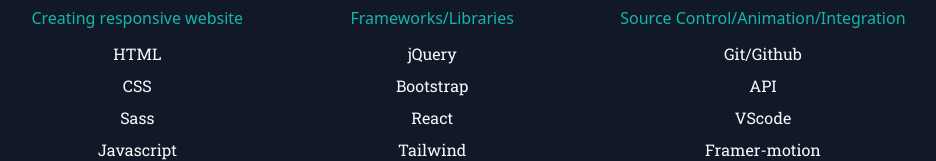
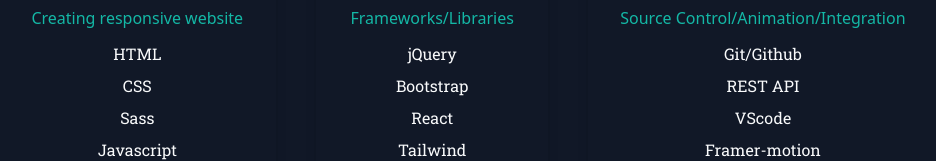
Before and after one commit to Tpisaac/tpisaac.github.io, a React (Vite) app: page /Contact in a window 1280 px wide. Shown: the part 1974-2135 px from the top of the page, without its empty margins (172-1108 px from the left). Built offline with nearby package versions, Linux system fonts and the light colour scheme.

Commit message:
added required to input

```diff
--- a/src/components/Contact.jsx
+++ b/src/components/Contact.jsx
@@ -60,12 +60,14 @@
           type="email"
           placeholder="Email"
           name="email"
+          required
         />
         <textarea
           className="bg-[#ccd6f6] p-2"
           name="message"
           rows={8}
           placeholder="Message"
+          required
         ></textarea>
         <button className="dark:text-white bg-black dark:bg-gray-900 text-gray-50 border-2 dark:hover:bg-teal-500 dark:hover:border-red-600 px-4 py-3 my-8 mx-auto flex items-center">
           <m.p animate={animation}>Let's Collaborate</m.p>
--- a/src/components/Skills.jsx
+++ b/src/components/Skills.jsx
@@ -86,7 +86,7 @@
               Git/Github
             </p>
             <p className="text-gray-800 py-1 roboto dark:text-gray-50 dark:hover:text-gray-100">
-              API
+              REST API
             </p>
             <p className="text-gray-800 py-1 roboto dark:text-gray-50 dark:hover:text-gray-100">
               VScode
```
